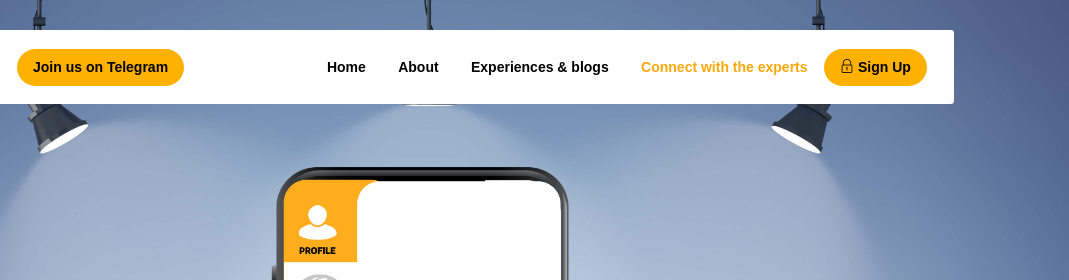
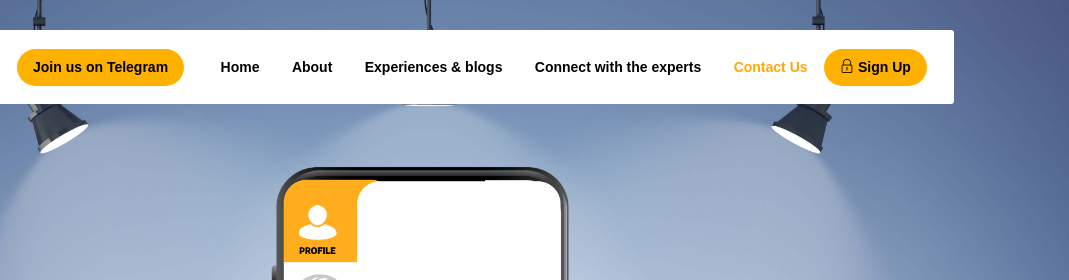
Before and after one commit to Pharmeduca/pharmeduca.github.io, a plain HTML site: page index.html in a window 1280 px wide. Shown: the top 280 px of the page, 211-1280 px from the left. Drawn offline with Linux system fonts and the light colour scheme.

Commit message:
Update index.html

```diff
--- a/index.html
+++ b/index.html
@@ -41,6 +41,9 @@
                     </li>
                     <li class="nav-item">
                         <a class="nav-link" href="#team">Connect with the experts</a>
+                    </li>
+		    <li class="nav-item">
+                        <a class="nav-link" href="#contact">Contact Us</a>
                     </li>
                     <li class="nav-item" style="background-color: #ffb100;border-radius: 20px;">
                         <a class="nav-link" href=""><i class="ti-lock pr-1"></i>Sign Up</a>
```
